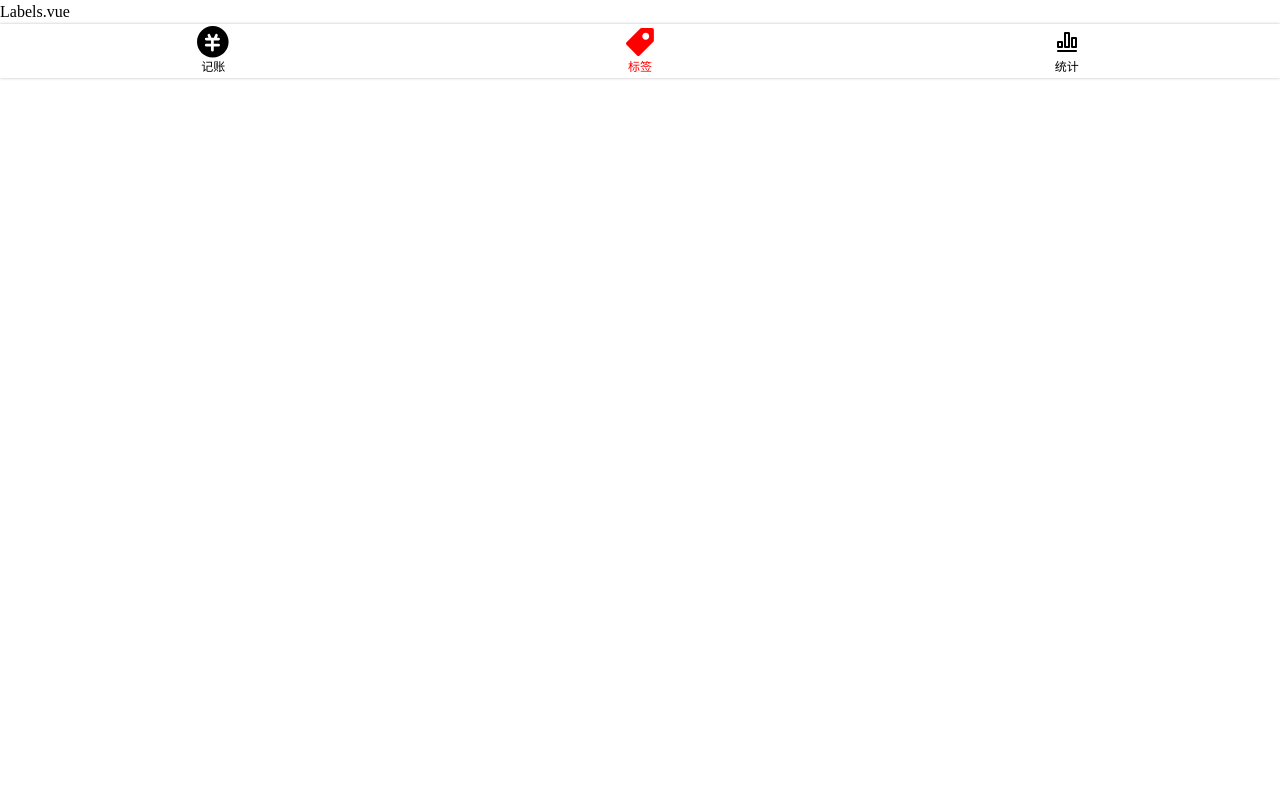
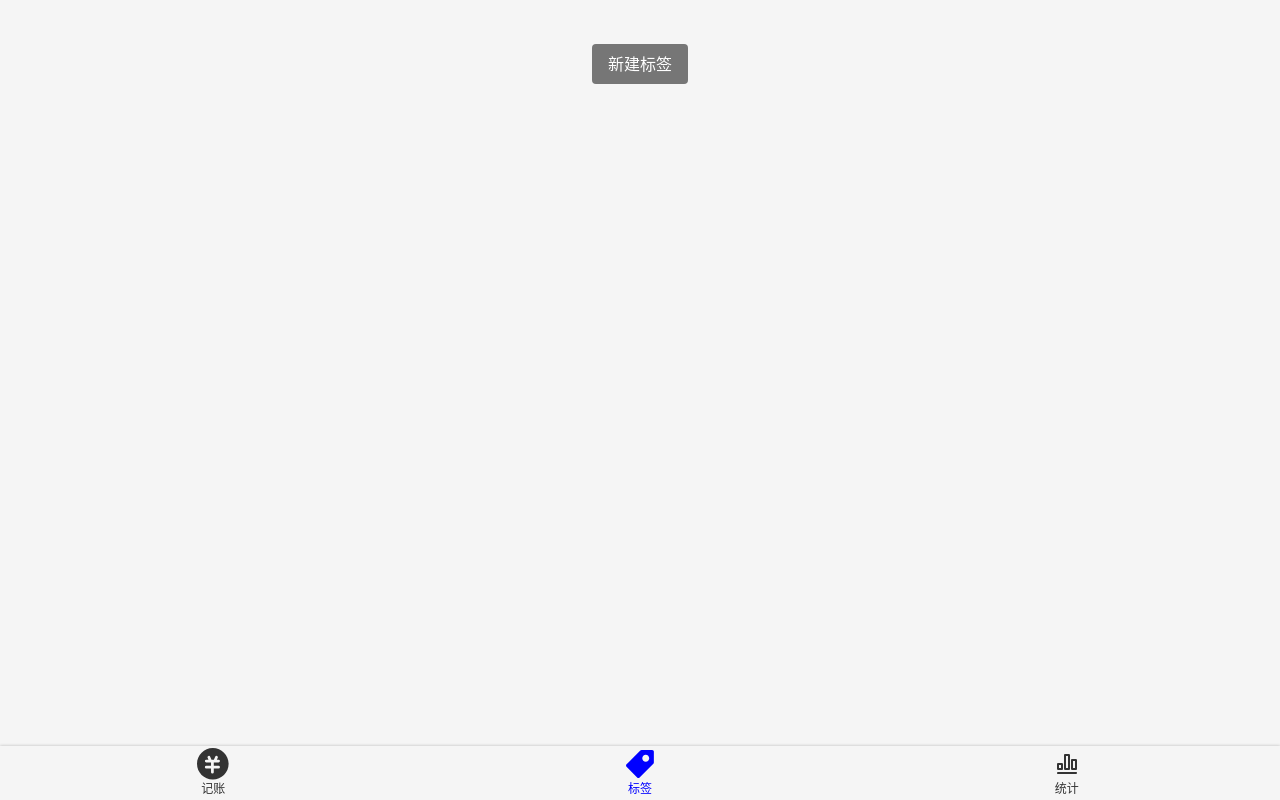
Before and after one commit to tomgao1/xiaobai-demo-1, a Vue app: page /#/labels in a window 1280 px wide. Built offline with nearby package versions, Linux system fonts and the light colour scheme.

Commit message:
展示和创建标签

```diff
--- a/src/App.vue
+++ b/src/App.vue
@@ -1,5 +1,5 @@
 <template>
-  <div>
+  <div id="app" >
     <router-view/>
 
   </div>
@@ -8,20 +8,15 @@
 <style lang="scss">
  @import "~@/assets/style/helper.scss";
   @import "~@/assets/style/reset.scss";
-body{
-  line-height: 1.5;
-}
-a{
-  text-decoration: none;
-  color: inherit;
-}
-#app {
-  font-family: $font-hei;
+  body {
     -webkit-font-smoothing: antialiased;
     -moz-osx-font-smoothing: grayscale;
+    color: #333;
+    font-family: $font-hei;
     font-size: 16px;
-  color: #333;
     line-height: 1.5;
+    background: #f5f5f5;
   }
 
+
 </style>
--- a/src/assets/style/helper.scss
+++ b/src/assets/style/helper.scss
@@ -1,7 +1,7 @@
 $font-hei: -apple-system, "Noto Sans", "Helvetica Neue", Helvetica, "Nimbus Sans L", Arial, "Liberation Sans", "PingFang SC", "Hiragino Sans GB", "Noto Sans CJK SC", "Source Han Sans SC", "Source Han Sans CN", "Microsoft YaHei", "Wenquanyi Micro Hei", "WenQuanYi Zen Hei", "ST Heiti", SimHei, "WenQuanYi Zen Hei Sharp", sans-serif;
 $font-kai: Baskerville, Georgia, "Liberation Serif", "Kaiti SC", STKaiti, "AR PL UKai CN", "AR PL UKai HK", "AR PL UKai TW", "AR PL UKai TW MBE", "AR PL KaitiM GB", KaiTi, KaiTi_GB2312, DFKai-SB, "TW\-Kai", serif;
 $font-song: Georgia, "Nimbus Roman No9 L", "Songti SC", "Noto Serif CJK SC", "Source Han Serif SC", "Source Han Serif CN", STSong, "AR PL New Sung", "AR PL SungtiL GB", NSimSun, SimSun, "TW\-Sung", "WenQuanYi Bitmap Song", "AR PL UMing CN", "AR PL UMing HK", "AR PL UMing TW", "AR PL UMing TW MBE", PMingLiU, MingLiU, serif;
-$color-highlight: #f00;
+$color-highlight: blue;
 %clearFix {
     &::after {
      content: '';
--- a/src/components/Layout.vue
+++ b/src/components/Layout.vue
@@ -1,17 +1,16 @@
 <template>
-  <div class="nav-wrapper" :class="classPrefix && `${classPrefix}-wrapper`">
-    <div class="content" :class="classPrefix && `${classPrefix}-content` ">
+  <div class="layout-wrapper" :class="classPrefix && `${classPrefix}-wrapper`">
+    <div class="content" :class="classPrefix && `${classPrefix}-content`   ">
       <slot/>
     </div>
     <Nav/>
   </div>
-
 </template>
 
 <script lang="ts">
   export default {
-  props:['classPrefix'],
-  name:'Layout',
+    props: ['classPrefix'],
+    name: 'Layout'
   };
 </script>
 
@@ -25,5 +24,4 @@
     overflow: auto;
     flex-grow: 1;
   }
-
 </style>
--- a/src/components/Nav.vue
+++ b/src/components/Nav.vue
@@ -26,27 +26,25 @@
 
 <style lang="scss" scoped>
    @import "~@/assets/style/helper.scss";
-
-  nav{
+  nav {
     @extend %outerShadow;
     display: flex;
     flex-direction: row;
     font-size: 12px;
-    > .item{
+    > .item {
       padding: 2px 0;
-        width: 33.3333%;
+      width: 33.33333%;
       display: flex;
       justify-content: center;
       align-items: center;
       flex-direction: column;
-        .icon{
+      .icon {
         width: 32px;
         height: 32px;
       }
     }
     > .item.selected{
-        color:$color-highlight;
+      color: $color-highlight;
     }
-
   }
 </style>
--- a/src/main.ts
+++ b/src/main.ts
@@ -13,7 +13,7 @@
 Vue.component('Icon',Icon);
 
 new Vue({
-  router: router,
+  router,
   store,
   render: (h) => h(App),
 }).$mount("#app");
--- a/src/model.ts
+++ b/src/models/recordListModel.ts
@@ -1,5 +1,5 @@
 const localStorageKeyName = 'recordList'
-const model ={
+const recordListModel ={
   clone(data: RecordItem[] |RecordItem){
     return JSON.parse(JSON.stringify(data));
   },
@@ -11,4 +11,4 @@
     window.localStorage.setItem('recordList',JSON.stringify(data))
 }
 }
-export default model;
+export default recordListModel;
--- /dev/null
+++ b/src/models/tagListModel.ts
@@ -0,0 +1,29 @@
+
+const localStorageKeyName = 'tagList'
+
+type TagsListModel = {
+    data: string[];
+    fetch: () => string[];
+    create: (name: string) => 'success' | 'duplicated'; //联合类型
+    save: () => void;
+}
+
+const tagListModel: TagsListModel ={
+ data: [],
+  fetch(){
+   this.data = JSON.parse(window.localStorage.getItem('recordList') || '[]');
+   return this.data;
+},
+  create(name){
+     if (this.data.indexOf(name) >=0){return 'duplicated';}
+      this.data.push(name);
+      this.save();
+      return 'success';
+
+    },
+
+save(){
+    window.localStorage.setItem('recordList',JSON.stringify(this.data));
+}
+};
+export default tagListModel;
--- a/src/views/Labels.vue
+++ b/src/views/Labels.vue
@@ -1,15 +1,78 @@
 
 <template>
  <Layout>
-   Labels.vue
+  <ol class="tags">
+    <li v-for ="tag in tags" :key="tag">
+     <span>{{tag}}</span>
+     <Icon name="right"/>
+       </li>
+  </ol>
+  <div class="createTag-wrapper">
+    <button class="createTag" @click="createTag">新建标签</button>
+  </div>
  </Layout>
 </template>
 
 <script lang="ts">
-export default {
-  name:'Labels'
-};
+   import Vue from 'vue';
+  import {Component} from 'vue-property-decorator';
+  import tagListModel from '@/models/tagListModel';
+
+
+   tagListModel.fetch();
+  @Component
+  export default class Labels extends Vue {
+    tags = tagListModel.data;
+    createTag() {
+      const name = window.prompt('请输出标签名');
+      if (name) {
+        const message = tagListModel.create(name);
+        if (message === 'duplicated') {
+          window.alert('标签名重复了');
+        } else if (message === 'success') {
+          window.alert('添加成功');
+        }
+      }
+    }
+  }
+
+
 </script>
 
+
 <style lang="scss" scoped>
+  .tags {
+    background: white;
+    font-size:16px;
+    padding-left: 16px;
+
+     > li {
+       min-height: 44px;
+       display: flex;
+       align-items: center;
+       justify-content: space-between;
+       border-bottom: 1px solid #e6e6e6;
+       svg {
+         width: 18px;
+         height: 18px;
+         color: #666;
+         margin-right: 16px;
+
+       }
+     }
+  }
+  .createTag {
+    background: #767676;
+    color: white;
+    border-radius: 4px;
+    border: none;
+    height: 40px;
+    padding: 0 16px;
+    &-wrapper {
+      text-align: center;
+      padding: 16px;
+      margin-top: 28px;
+    }
+  }
+
 </style>
--- a/src/views/Money.vue
+++ b/src/views/Money.vue
@@ -1,4 +1,5 @@
 <template>
+
   <Layout class-prefix="layout">
     <NumberPad :value.sync="record.amount" @submit="saveRecord"/>
     <Types :value.sync="record.type"/>
@@ -15,17 +16,17 @@
   import Notes from '@/components/Money/Notes.vue';
   import Tags from '@/components/Money/Tags.vue';
   import {Component, Watch} from 'vue-property-decorator';
-  import model from '@/model';
+  import recordListModel from '@/models/recordListModel';
+   import tagListModel from '@/models/tagListModel';
 
-  const recordList: RecordItem[] = model.fetch();
-
+  const recordList: RecordItem[] = recordListModel.fetch();
+  const tagList = tagListModel.fetch();
        @Component ({
          components: {Tags,Notes,Types,NumberPad}
        })
 
       export default class Money extends Vue{
-        tags = ['衣','食','住','行','彩票'];
-
+        tags = tagList;
 
         recordList: RecordItem[] = recordList;
         record: RecordItem = {
@@ -38,7 +39,7 @@
             this.record.notes = value;
           }
           saveRecord(){
-          const record2: RecordItem = model.clone(this.record);
+          const record2: RecordItem = recordListModel.clone(this.record);
 
           record2.createAt = new Date()
            this.recordList.push(record2);
@@ -46,7 +47,7 @@
           }
           @Watch('recordList')
           onRecordListChange(){
-            model.save(this.recordList);
+            recordListModel.save(this.recordList);
 
           }
 
--- a/src/views/Statistics.vue
+++ b/src/views/Statistics.vue
@@ -1,6 +1,6 @@
 <template>
   <Layout>
-  Statistics
+  Statistics.vue
  </Layout>
 </template>
 
```
Also changed, not shown: src/components/Money/Tags.vue (+14 -17 lines), src/assets/icons/right.svg (added). Lines whose indentation alone changed are shown as unchanged.
